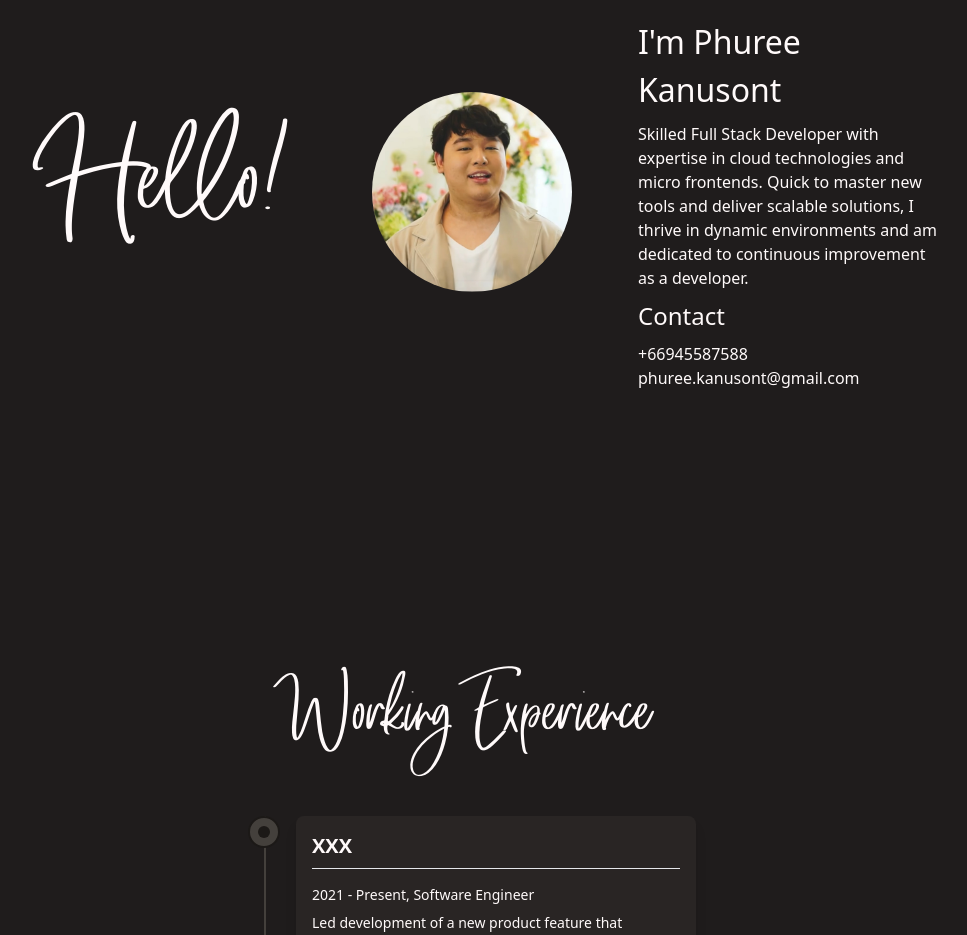
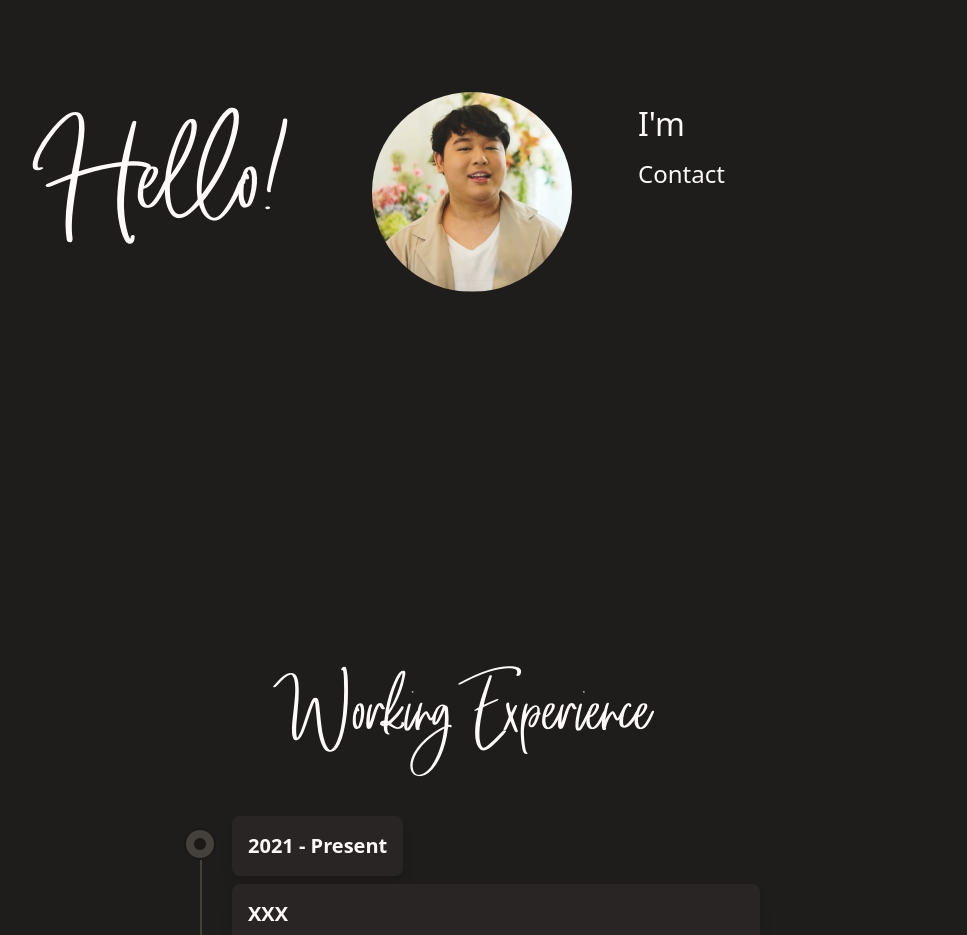
Before and after one commit to realkyr/my-portfolio, a Next.js app: page / in a window 1280 px wide. Shown: the part 1000-1935 px from the top of the page, without its empty margins (168-1135 px from the left). Built offline with nearby package versions, Linux system fonts and the light colour scheme.

Commit message:
feat(about): migrate to backend

```diff
--- a/src/components/Sections/About/index.tsx
+++ b/src/components/Sections/About/index.tsx
@@ -1,22 +1,37 @@
-import React from 'react';
+import React, {useEffect} from 'react';
 import {theSecrets} from "@/app/fonts";
 import Image from "next/image";
 import profile from "@/assets/images/profile.jpg";
+import {getProfileService} from "@/components/Sections/About/services";
+import {Profile} from "./types";
+import {Skeleton} from "@/components/ui/Skeleton";
+import {Show} from "@/components/ui/Show";
 
 const SubSectionCenter = ({children}: { children: React.ReactNode }) => (
-    <div className="flex items-center justify-center">
-      {children}
-    </div>
-  )
+  <div className="flex items-center justify-center">
+    {children}
+  </div>
+)
+
 
 const About = () => {
   const size = 200;
+  const [profileData, setProfileData] = React.useState<Partial<Profile> | null>(null);
+
+  useEffect(() => {
+    getProfileService().then(profile => {
+      setProfileData(profile);
+    });
+  }, []);
+
+  const loading = profileData === null;
 
   return (
     <div className="h-screen bg-dark flex flex-col md:flex-row items-center justify-center">
       <div className="grid grid-cols-1 lg:grid-cols-3 gap-0 md:gap-4">
         <SubSectionCenter>
-          <h1 className={`mb-[-50px] z-10 lg:mb-0 ml-0 lg:ml-8 text-[5rem] lg:text-[8rem] font-medium ${theSecrets.className}`}>Hello!</h1>
+          <h1
+            className={`mb-[-50px] z-10 lg:mb-0 ml-0 lg:ml-8 text-[5rem] lg:text-[8rem] font-medium ${theSecrets.className}`}>Hello!</h1>
         </SubSectionCenter>
 
 
@@ -26,19 +41,53 @@ const About = () => {
         </SubSectionCenter>
 
         <div className="w-[300px] ml-10 md:ml-0">
-          <h2 className="my-2 text-[1.5rem] md:text-[2rem] font-medium">I'm Phuree Kanusont</h2>
+          <h2 className="my-2 text-[1.5rem] md:text-[2rem] font-medium">I'm
 
-          <p>
-            Skilled Full Stack Developer with expertise in cloud technologies and micro frontends. Quick to master new
-            tools and deliver scalable solutions, I thrive in dynamic environments and am dedicated to continuous
-            improvement as a developer.
-          </p>
+            <Show when={loading}>
+              <Show.Then>
+                <Skeleton className="w-20 h-4 ml-2 inline-block"/>
+              </Show.Then>
+
+              <Show.Else>
+                <span>&nbsp;{profileData?.name}</span>
+              </Show.Else>
+            </Show>
+          </h2>
+
+          <Show when={loading}>
+            <Show.Then>
+              <div className="h-52 flex flex-col justify-center">
+                <Skeleton className="w-30 h-4"/>
+
+                <div className="flex gap-2 mt-2">
+                  <Skeleton className="w-28 h-4"/>
+                  <Skeleton className="w-20 h-4"/>
+                </div>
+                <div className="flex gap-2 mt-2">
+                  <Skeleton className="w-28 h-4"/>
+                  <Skeleton className="w-20 h-4"/>
+                </div>
+              </div>
+            </Show.Then>
+
+            <Show.Else>
+              <p>{profileData?.content}</p>
+            </Show.Else>
+          </Show>
 
           <h2 className="my-2 text-[1.5rem] font-medium">Contact</h2>
 
-          <p>
-            +66945587588 phuree.kanusont@gmail.com
-          </p>
+          <Show when={loading}>
+            <Show.Then>
+              <Skeleton className="w-20 h-4"/>
+            </Show.Then>
+
+            <Show.Else>
+              {profileData?.contacts?.map((contact) => (
+                <span key={contact}>{contact}<br/></span>
+              ))}
+            </Show.Else>
+          </Show>
 
         </div>
       </div>
--- /dev/null
+++ b/src/components/Sections/About/repositories/index.tsx
@@ -0,0 +1,14 @@
+import {doc, getDoc, getFirestore} from "@firebase/firestore";
+import {getFirebaseApp} from "@/lib/firebase";
+
+export const getProfileRepo = async () => {
+  const app = getFirebaseApp()
+  if (!app) {
+    throw new Error('Firebase app not initialized')
+  }
+
+  const db = getFirestore(app)
+
+  const docRef = doc(db, 'informations', 'LqkBrXr2MUXx84Gachfz')
+  return await getDoc(docRef)
+}
--- /dev/null
+++ b/src/components/Sections/About/services/index.ts
@@ -0,0 +1,12 @@
+import {getProfileRepo} from "@/components/Sections/About/repositories";
+import {Profile} from "@/components/Sections/About/types";
+
+export const getProfileService = async (): Promise<Partial<Profile>> => {
+  try {
+    const querySnapshot = await getProfileRepo()
+    return querySnapshot.data() || {}
+  } catch (error) {
+    console.error(error)
+    return {}
+  }
+}
--- /dev/null
+++ b/src/components/Sections/About/types.ts
@@ -0,0 +1,8 @@
+type Contact = string;
+
+export interface Profile {
+  contacts: Contact[];
+  content: string;
+  name: string;
+  type: string;
+}
--- a/src/components/Sections/Experienced/components/Timeline/index.tsx
+++ b/src/components/Sections/Experienced/components/Timeline/index.tsx
@@ -1,4 +1,5 @@
-import { Card, CardContent, CardHeader, CardTitle } from "./Timeline.style"
+import {Card, CardContent, CardHeader, CardTitle} from "./Timeline.style"
+import {Skeleton} from "@/components/ui/Skeleton";
 
 type TimelineItem = {
   company: string,
@@ -7,7 +8,7 @@ type TimelineItem = {
   position: string
 }
 
-export default function Timeline({ items }: { items?: TimelineItem[] } = { items: [] }) {
+export default function Timeline({items, loading }: { items?: TimelineItem[], loading?: boolean } = {items: []}) {
   const defaultItems: TimelineItem[] = [
     {
       position: "Software Engineer",
@@ -21,29 +22,54 @@ export default function Timeline({ items }: { items?: TimelineItem[] } = { items
 
   return (
     <div className="container mx-auto px-4 py-8">
-      <div className="relative max-w-md mx-auto">
+      <div className="relative max-w-xl mx-auto">
         {/* Vertical line */}
         <div
-          className="absolute left-4 top-0 h-full w-0.5 bg-stone-700"
+          className="absolute left-4 top-3 h-full w-0.5 bg-stone-700"
           aria-hidden="true"
         />
 
-        {timelineItems.map((item, index) => (
+        {(loading ? [...Array(4)] : timelineItems).map((item, index) => (
           <div key={index} className="mb-8 flex">
-            <div className="flex flex-col items-center mr-4">
-              <div className="flex items-center justify-center w-8 h-8 rounded-full border-2 border-stone-900 bg-stone-700 z-10">
-                <div className="w-3 h-3 bg-stone-900 rounded-full" />
+            <div className="pt-3 flex flex-col items-center mr-4">
+              <div
+                className="flex items-center justify-center w-8 h-8 rounded-full border-2 border-stone-900 bg-stone-700 z-10">
+                <div className="w-3 h-3 bg-stone-900 rounded-full"/>
               </div>
             </div>
+
+            <div className="flex flex-col flex-grow">
+              <Card className="mb-2 w-max">
+                {loading ? <Skeleton className="h-6 w-36 bg-stone-700"/> :
+                  <CardTitle className="text-lg inline">{item.period}</CardTitle>}
+              </Card>
+
               <Card className="flex-grow">
                 <CardHeader>
-                <CardTitle className="text-lg">{item.company}</CardTitle>
+                  {loading ? <Skeleton className="h-6 w-3/4 bg-stone-700"/> :
+                    <CardTitle className="text-lg">{item.company}</CardTitle>}
                 </CardHeader>
+
+                {
+                  !loading && (
                     <CardContent>
-                <p className="text-sm text-muted-foreground mb-2">{item.period}, {item.position}</p>
+                      <p className="text-sm text-muted-foreground mb-2">{item.position}</p>
                       <p className="text-sm">{item.description}</p>
                     </CardContent>
+                  )
+                }
+
+                {
+                  loading && (
+                    <CardContent className="space-y-2">
+                      <Skeleton className="h-4 w-1/4 bg-stone-700"/>
+                      <Skeleton className="h-4 w-full bg-stone-700"/>
+                      <Skeleton className="h-4 w-5/6 bg-stone-700"/>
+                    </CardContent>
+                  )
+                }
               </Card>
+            </div>
           </div>
         ))}
       </div>
--- a/src/components/Sections/Experienced/index.tsx
+++ b/src/components/Sections/Experienced/index.tsx
@@ -6,7 +6,7 @@ import Timeline from "@/components/Sections/Experienced/components/Timeline";
 
 const Experienced = () => {
 
-  const [experiences, setExperiences] = React.useState<any>([]);
+  const [experiences, setExperiences] = React.useState<any>(null);
 
   useEffect(() => {
     getExperienceService().then(experiences => {
@@ -19,7 +19,7 @@ const Experienced = () => {
       <h1 className={`text-[3rem] md:text-[5rem] mt-16 text-center font-medium ${theSecrets.className}`}>Working Experience</h1>
 
 
-      <Timeline items={experiences} />
+      <Timeline items={experiences || []} loading={experiences === null} />
     </div>
   )
 };
--- /dev/null
+++ b/src/components/ui/Show/index.tsx
@@ -0,0 +1,18 @@
+import React, { ReactNode, ReactElement } from 'react';
+
+type ShowThenProps = { children: ReactNode };
+type ShowElseProps = { children: ReactNode };
+
+type ShowProps = {
+  when: boolean;
+  children: [ReactElement<ShowThenProps>, ReactElement<ShowElseProps>?];
+};
+
+export const Show = ({ when, children }: ShowProps) => {
+  const [thenContent, elseContent] = children;
+
+  return <>{when ? thenContent : elseContent}</>;
+};
+
+Show.Then = ({ children }: ShowThenProps) => <>{children}</>;
+Show.Else = ({ children }: ShowElseProps) => <>{children}</>;
--- /dev/null
+++ b/src/components/ui/Skeleton/index.tsx
@@ -0,0 +1,10 @@
+function Skeleton({ className = "", ...props }) {
+  return (
+    <div
+      className={`animate-pulse rounded-md bg-stone-600 ${className}`}
+      {...props}
+    />
+  );
+}
+
+export { Skeleton };
```
Lines whose indentation alone changed are shown as unchanged.
